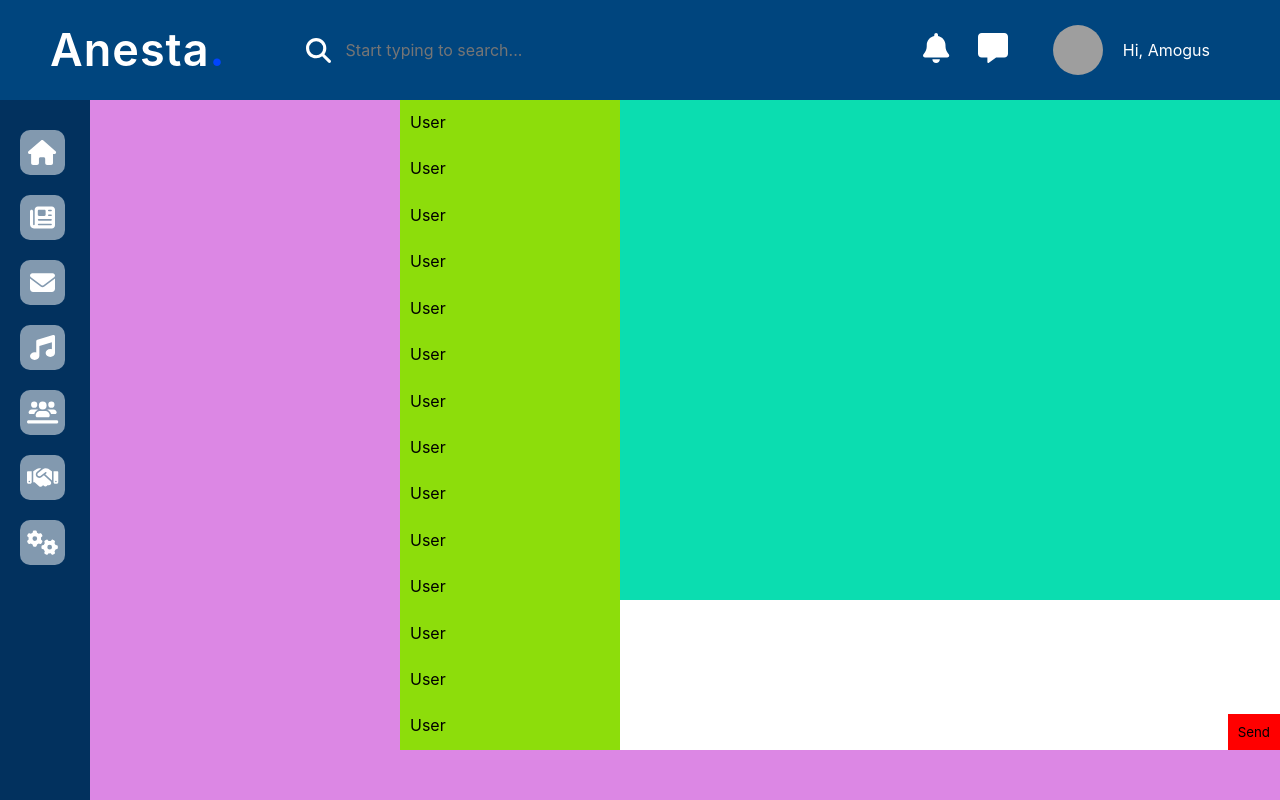
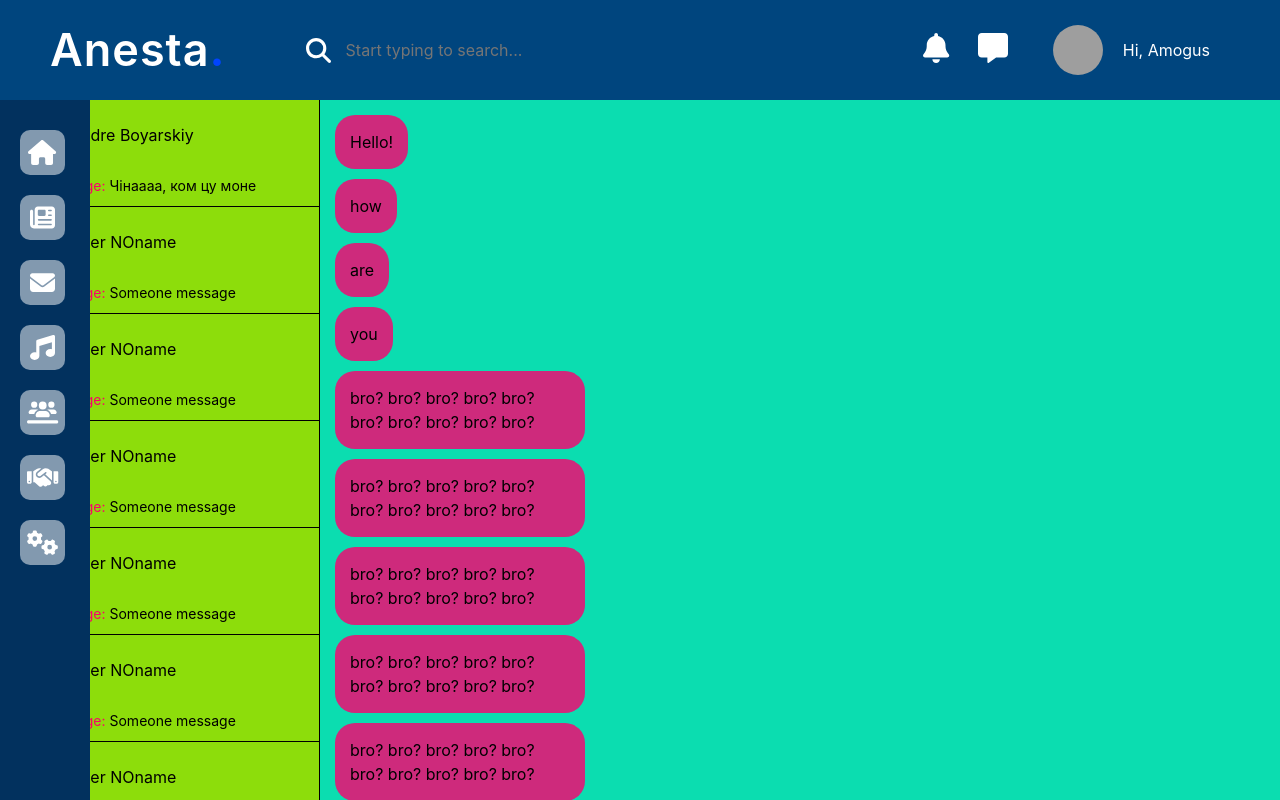
Before and after one commit to BogdanSavvy/REACT-social-network, a React (Create React App) app: page /messages in a window 1280 px wide. Shown: the top 800 px of the page. Built offline with nearby package versions, Linux system fonts and the light colour scheme; grey boxes are pictures that could not be loaded.

Commit message:
Worked on the Message-page

```diff
--- a/src/App.css
+++ b/src/App.css
@@ -1,8 +1,8 @@
 .wrapper{
-
+   max-width: 1600px;
+   margin: 0 auto;
 }
 
 .main-container{
-   max-width: 1350px;
-   margin-left: 400px;
+
 }
--- a/src/components/Messages/DialogWindow/DialogWindow.jsx
+++ b/src/components/Messages/DialogWindow/DialogWindow.jsx
@@ -0,0 +1,37 @@
+import style from '../Messages.module.scss';
+
+const DialogWindow = () => {
+   return (
+      <div className={`${style.page__dialogWindow} ${style.dialogWindow}`}>
+         <div className={`${style.dialogWindow__messages}`}>
+            <div className={`${style.dialogWindow__sent}`}><p>Hello!</p></div>
+            <div className={`${style.dialogWindow__sent}`}><p>how</p></div>
+            <div className={`${style.dialogWindow__sent}`}><p>are</p></div>
+            <div className={`${style.dialogWindow__sent}`}><p>you</p></div>
+            <div className={`${style.dialogWindow__sent}`}><p>bro? bro? bro? bro? bro? bro? bro? bro? bro? bro?</p></div>
+            <div className={`${style.dialogWindow__sent}`}><p>bro? bro? bro? bro? bro? bro? bro? bro? bro? bro?</p></div>
+            <div className={`${style.dialogWindow__sent}`}><p>bro? bro? bro? bro? bro? bro? bro? bro? bro? bro?</p></div>
+            <div className={`${style.dialogWindow__sent}`}><p>bro? bro? bro? bro? bro? bro? bro? bro? bro? bro?</p></div>
+            <div className={`${style.dialogWindow__sent}`}><p>bro? bro? bro? bro? bro? bro? bro? bro? bro? bro?</p></div>
+            <div className={`${style.dialogWindow__sent}`}><p>bro? bro? bro? bro? bro? bro? bro? bro? bro? bro?</p></div>
+            <div className={`${style.dialogWindow__sent}`}><p>bro? bro? bro? bro? bro? bro? bro? bro? bro? bro?</p></div>
+            <div className={`${style.dialogWindow__sent}`}><p>bro? bro? bro? bro? bro? bro? bro? bro? bro? bro?</p></div>
+            <div className={`${style.dialogWindow__sent}`}><p>bro? bro? bro? bro? bro? bro? bro? bro? bro? bro?</p></div>
+            <div className={`${style.dialogWindow__sent}`}><p>bro? bro? bro? bro? bro? bro? bro? bro? bro? bro?</p></div>
+            <div className={`${style.dialogWindow__sent}`}><p>bro? bro? bro? bro? bro? bro? bro? bro? bro? bro?</p></div>
+            <div className={`${style.dialogWindow__sent}`}><p>bro? bro? bro? bro? bro? bro? bro? bro? bro? bro?</p></div>
+            <div className={`${style.dialogWindow__sent}`}><p>bro? bro? bro? bro? bro? bro? bro? bro? bro? bro?</p></div>
+            <div className={`${style.dialogWindow__sent}`}><p>bro? bro? bro? bro? bro? bro? bro? bro? bro? bro?</p></div>
+            <div className={`${style.dialogWindow__sent}`}><p>bro? bro? bro? bro? bro? bro? bro? bro? bro? bro?</p></div>
+         </div>
+         <div className={`${style.dialogWindow__input}`}>
+            <form action="">
+               <input type="text" />
+               <button type='submit'>Send</button>
+            </form>
+         </div>
+      </div>
+   )
+}
+
+export default DialogWindow;
--- /dev/null
+++ b/src/components/Messages/DialogsList/Branch/Branch.jsx
@@ -0,0 +1,18 @@
+import style from '../../Messages.module.scss';
+
+
+const Branch = (props) => {
+   return (
+      <div className={`${style.dialogsList__branch}`}>
+         <div className={`${style.dialogsList__branchWho}`}>
+            <div className={`${style.dialogsList__userAvatar}`}>
+               <img src="https://encrypted-tbn0.gstatic.com/images?q=tbn:ANd9GcThLP6xJXBY_W2tT5waakogfnpHk4uhpVTy7A&usqp=CAU" alt="user_ava" />
+            </div>
+            <div className={`${style.dialogsList__userName}`}>{props.name} {props.surname}</div>
+         </div>
+         <div className={`${style.dialogsList__lastMessage}`}><span>Last message:</span> {props.lastSent}</div>
+      </div>
+   )
+}
+
+export default Branch;
--- a/src/components/Messages/DialogsList/DialogsList.jsx
+++ b/src/components/Messages/DialogsList/DialogsList.jsx
@@ -0,0 +1,20 @@
+import style from '../Messages.module.scss';
+import Branch from './Branch/Branch'
+
+const DialogList = () => {
+   return (
+      <div className={`${style.page__dialogsList} ${style.dialogsList}`}>
+         <Branch name='Andre' surname='Boyarskiy' lastSent='Чінаааа, ком цу моне' />
+         <Branch name='User' surname='NOname' lastSent='Someone message' />
+         <Branch name='User' surname='NOname' lastSent='Someone message' />
+         <Branch name='User' surname='NOname' lastSent='Someone message' />
+         <Branch name='User' surname='NOname' lastSent='Someone message' />
+         <Branch name='User' surname='NOname' lastSent='Someone message' />
+         <Branch name='User' surname='NOname' lastSent='Someone message' />
+         <Branch name='User' surname='NOname' lastSent='Someone message' />
+         <Branch name='User' surname='NOname' lastSent='Someone message' />
+      </div>
+   )
+}
+
+export default DialogList;
--- a/src/components/Messages/Messages.jsx
+++ b/src/components/Messages/Messages.jsx
@@ -1,34 +1,15 @@
+import DialogList from './DialogsList/DialogsList';
+import DialogWindow from './DialogWindow/DialogWindow';
 import style from './Messages.module.scss';
+
+
 
 const Messages = (props) => {
    return (
       <section className={`${style.page}`}>
          <div className={`${style.page__container}`}>
-            <div className={`${style.page__dialogsList} ${style.dialogsList}`}>
-               <div className={`${style.dialogsList__item}`}>User</div>
-               <div className={`${style.dialogsList__item}`}>User</div>
-               <div className={`${style.dialogsList__item}`}>User</div>
-               <div className={`${style.dialogsList__item}`}>User</div>
-               <div className={`${style.dialogsList__item}`}>User</div>
-               <div className={`${style.dialogsList__item}`}>User</div>
-               <div className={`${style.dialogsList__item}`}>User</div>
-               <div className={`${style.dialogsList__item}`}>User</div>
-               <div className={`${style.dialogsList__item}`}>User</div>
-               <div className={`${style.dialogsList__item}`}>User</div>
-               <div className={`${style.dialogsList__item}`}>User</div>
-               <div className={`${style.dialogsList__item}`}>User</div>
-               <div className={`${style.dialogsList__item}`}>User</div>
-               <div className={`${style.dialogsList__item}`}>User</div>
-            </div>
-            <div className={`${style.page__dialogWindow} ${style.dialogWindow}`}>
-               <div className={`${style.dialogWindow__messages}`}></div>
-               <div className={`${style.dialogWindow__input}`}>
-                  <form action="">
-                     <input type="text" />
-                     <button type='submit'>Send</button>
-                  </form>
-               </div>
-            </div>
+            <DialogList />
+            <DialogWindow />
          </div>
       </section>
    )
--- a/src/components/Messages/Messages.module.scss
+++ b/src/components/Messages/Messages.module.scss
@@ -1,56 +1,96 @@
 .page{
-   width: 100%;
-   padding-top: 100px;
    &__container{
+      padding-top: 100px;
       display: flex;
       flex-direction: row;
    }
    &__dialogsList{
-      flex: 0 1 25%;
+      flex: 1 1 25%;
       display: flex;
       flex-direction: column;
       background-color: #8ddd0b;
+      border-right: 1px solid #000;
    }
    &__dialogWindow{
-      flex: 0 1 75%;
+      flex: 1 1 75%;
       display: flex;
       flex-direction: column;
    }
 }
 
 .dialogsList{
-
-   &__item{
-      flex: 1 1 auto;
-      font-size: 16px;
+   max-height: 870px;
+   overflow-y: scroll;
+   &__branch{
       line-height: 1.5;
       padding: 10px;
+      border-bottom: 1px solid #000;
+   }
+   &__branchWho{
+      display: flex;
+      flex-direction: row;
+      column-gap: 10px;
+      align-items: center;
+      &:not(:last-child){margin-bottom: 15px;}
+   }
+   &__userAvatar{
+      img{
+         width: 50px;
+         height: 50px;
+         border-radius: 50%;
+         object-fit: cover;
+      }
+   }
+   &__userName{
+      font-size: 16px;
+   }
+   &__lastMessage{
+      font-size: 14px;
+      span{color: #fa036a;}
    }
 }
 
 .dialogWindow{
 
    &__messages{
-      flex: 1 1 auto;
       width: 100%;
-      height: 500px;
       background-color: #0bddb0;
+      min-height: 300px;
+      flex: 0 0 700px;
+      padding: 15px;
+      overflow-y: scroll;
+   }
+   &__sent{
+      font-size: 16px;
+      line-height: 1.5;
+      max-width: 250px;
+      &:not(:last-child){
+         margin-bottom: 10px;
+      }
+      p{
+         padding: 15px;
+         background-color: rgb(206, 42, 124);
+         border-radius: 20px;
+         display: inline-block;
+      }
    }
    &__input{
       position: relative;
       form{
-
+         padding: 20px;
+         background-color: #2d3fdf;
       }
       input{
          width: 100%;
-         min-height: 150px;
+         min-height: 130px;
+         border-radius: 20px;
       }
       button{
          padding: 10px;
          background-color: rgb(255, 0, 0);
          position: absolute;
-         bottom: 0;
-         right: 0;
+         bottom: 10px;
+         right: 10px;
       }
    }
 }
```
